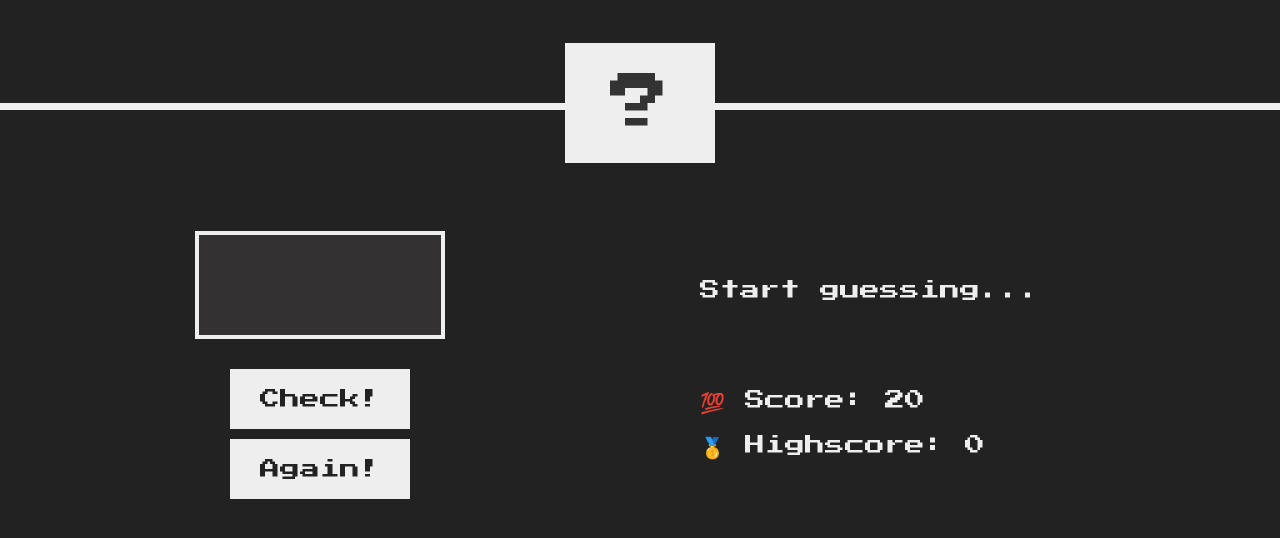
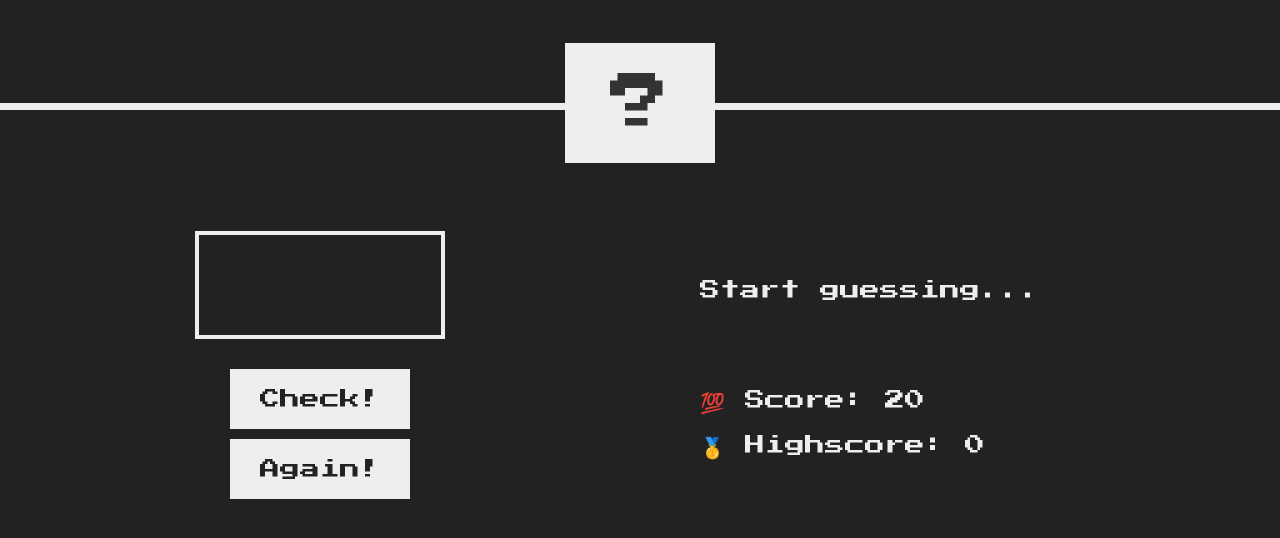
Before and after one commit to FarhanNisar17/Guess-the-Number, a plain HTML site: page index.html in a window 1280 px wide. Shown: the part 170-708 px from the top of the page. Drawn offline with Linux system fonts and the light colour scheme.

Commit message:
style.css

```diff
--- a/style.css
+++ b/style.css
@@ -78,7 +78,7 @@ h1 {
 }
 
 .guess {
-  background: rgb(51, 49, 49);
+  background: none;
   border: 4px solid #eee;
   font-family: inherit;
   color: inherit;
```
